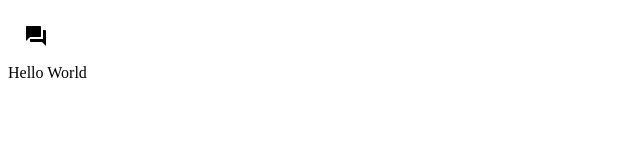
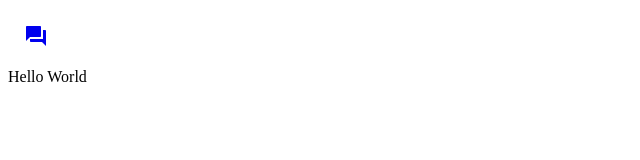
Before and after one commit to kohai-fred/project_4_lem, a React (Vite) app in the folder client/: page /homepage in a window 1280 px wide. Shown: the top 160 px of the page, without its empty margins (0-640 px from the left). Built offline with nearby package versions, Linux system fonts and the light colour scheme.

Commit message:
logo in navbar navigate at home

```diff
--- a/client/src/Components/NavBar/index.jsx
+++ b/client/src/Components/NavBar/index.jsx
@@ -2,6 +2,8 @@ import { useState } from "react";
 import { useSelector } from "react-redux";
 import { Avatar, Box, Stack, Menu, MenuItem, Button } from "@mui/material";
 import ForumIcon from "@mui/icons-material/Forum";
+// import { NavLink } from "react-router-dom";
+import { NavLink } from "react-router-dom";
 
 const Navbar = () => {
     const user = useSelector((state) => state.user.value);
@@ -17,7 +19,9 @@ const Navbar = () => {
 
     return (
         <Stack direction="row" justifyContent={"space-between"} alignItems={"center"} p={2}>
-            <ForumIcon />
+            <NavLink to={user ? "/homepage" : "/"}>
+                <ForumIcon />
+            </NavLink>
             {user && (
                 <Box>
                     <Button
--- a/client/src/main.jsx
+++ b/client/src/main.jsx
@@ -10,8 +10,8 @@ import Homepage from "./views/Homepage";
 
 ReactDOM.createRoot(document.getElementById("root")).render(
     <Provider store={store}>
-        <Navbar />
         <BrowserRouter>
+            <Navbar />
             <Routes>
                 <Route path="/" element={<Login />} />
                 <Route path="homepage" element={<Homepage />} />
```
